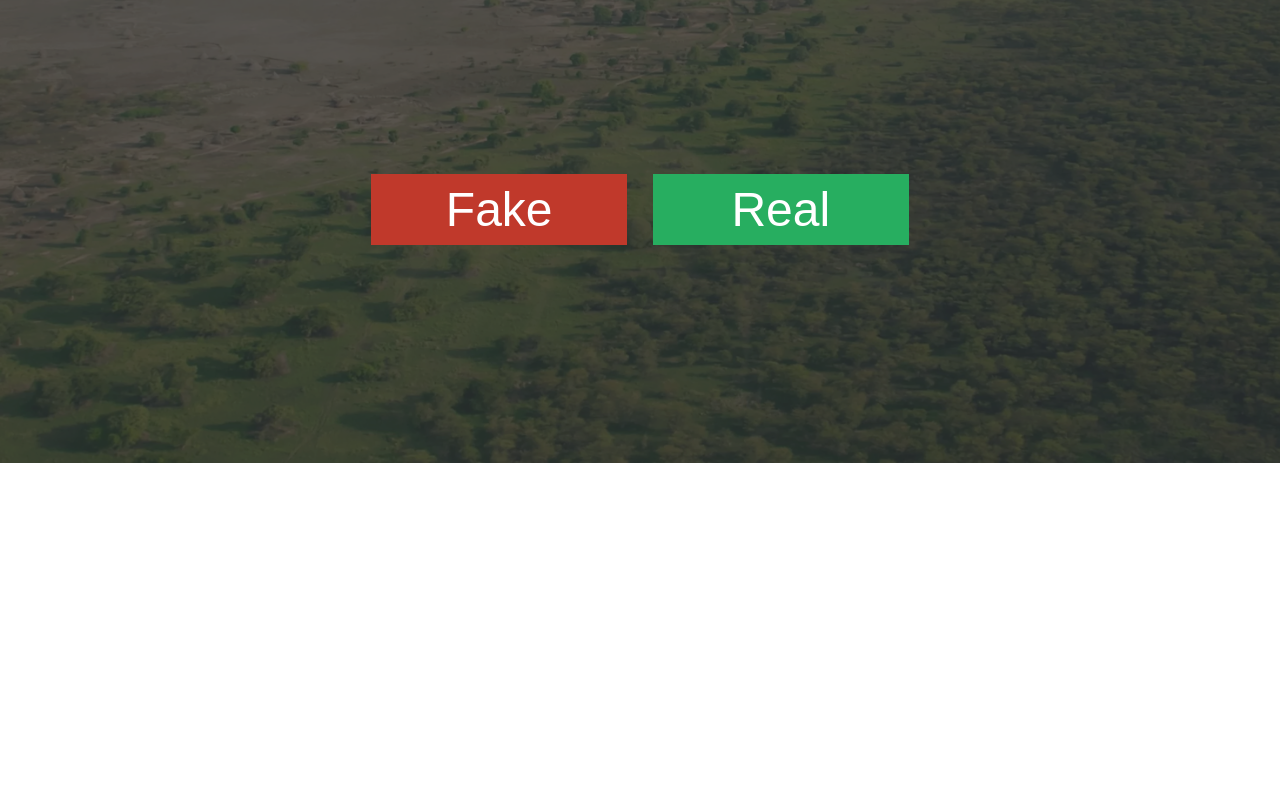
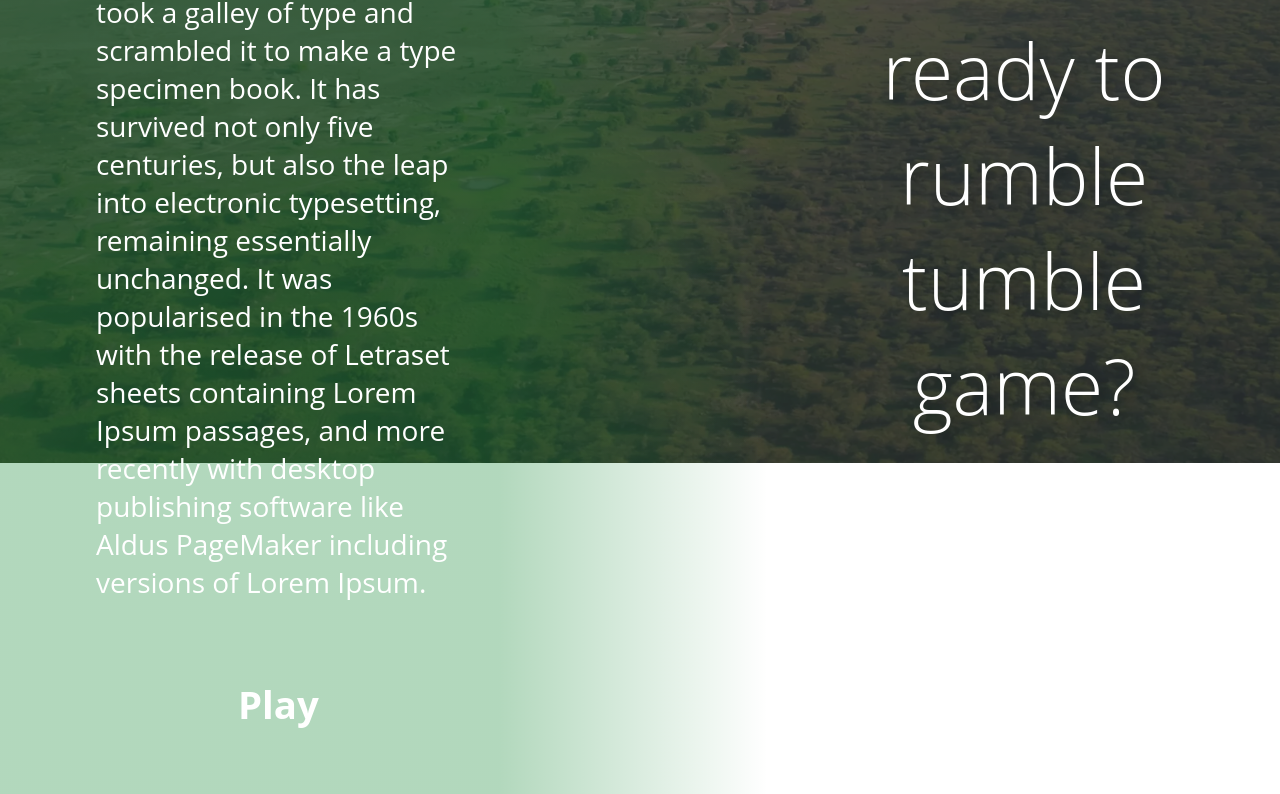
Before and after one commit to Phanty133/cas, a website with bundled scripts: page public/index.html in a window 1280 px wide. Shown: the part 337-1131 px from the top of the page. Before the commit the page ends 800 px from the top, so only its background shows below. Built offline with nearby package versions, Linux system fonts and the light colour scheme; a web font is replaced by a local one.

Commit message:
Game is now functional-ish

```diff
--- a/public/index.html
+++ b/public/index.html
@@ -11,19 +11,19 @@
 </head>
 <body>
 	<div id="bgimg"></div>
-	<div class="frontpage">
+	<div id="frontpage" class="frontpage">
 		<div class="frontleft">
 			<div>
 				<span>Lorem Ipsum is simply dummy text of the printing and typesetting industry. Lorem Ipsum has been the industry's standard dummy text ever since the 1500s, when an unknown printer took a galley of type and scrambled it to make a type specimen book. It has survived not only five centuries, but also the leap into electronic typesetting, remaining essentially unchanged. It was popularised in the 1960s with the release of Letraset sheets containing Lorem Ipsum passages, and more recently with desktop publishing software like Aldus PageMaker including versions of Lorem Ipsum.</span>
 				<br>
-				<span id="playBtn">Play</span>
+				<span id="playBtn" onclick="start()">Play</span>
 			</div>
 		</div>
 		<div class="frontright">
 			<span class="title">ready to rumble tumble game?</span>
 		</div>
 	</div>
-	<div class="game">
+	<div id="game" class="game" hidden>
 		<div class="gameheader">
 			<span class="questionCounter"><span id="curQuestion">0</span>/<span id="totalQuestions">0</span></span>
 		</div>
@@ -31,8 +31,8 @@
 			<span id="gameHeadline">this statement is false</span>
 
 			<div class="gameBtnContainer">
-				<button id="btnFalse">Fake</button>
-				<button id="btnTrue">Real</button>
+				<button id="btnFalse" onclick="answer(false)">Fake</button>
+				<button id="btnTrue" onclick="answer(true)">Real</button>
 			</div>
 		</div>
 	</div>
--- a/public/style.css
+++ b/public/style.css
@@ -72,12 +72,13 @@ body {
 	text-align: center;
 }
 
-.frontpage {
+/* .frontpage {
 	display: none;
 }
 
+*/
 .game {
-	display: block;
+	display: none;
 	width: 100vw;
 	height: 100vh;
 	overflow: hidden;
--- a/ts/index.ts
+++ b/ts/index.ts
@@ -22,6 +22,7 @@ function shuffle(arr: any[]) {
 function init() {
 	fetch("headlines.json").then(resp => resp.json()).then(resp => {
 		headlines = resp; // load headlines
+		document.getElementById("totalQuestions")!.innerText = headlines.length.toString();
 	});
 }
 
@@ -29,11 +30,18 @@ function start() {
 	currIndex = 0;
 	incorrect = [];
 	headlines = shuffle(headlines); // shuffle headlines
-	// TODO: scene transition
+	document.getElementById("frontpage")!.style.display = "none";
+	document.getElementById("game")!.style.display = "block";
+	getNext();
 }
 
 function getNext() {
-	return headlines[currIndex].headline;
+	if (currIndex >= headlines.length) {
+		// go to end
+	} else {
+		document.getElementById("curQuestion")!.innerText = (currIndex + 1).toString();
+		document.getElementById("gameHeadline")!.innerText = headlines[currIndex].headline;
+	}
 }
 
 function answer(answer: boolean) {
@@ -41,6 +49,7 @@ function answer(answer: boolean) {
 		incorrect.push(headlines[currIndex]);
 	}
 	currIndex++;
+	getNext();
 }
 
 function getMistakes() {
```
